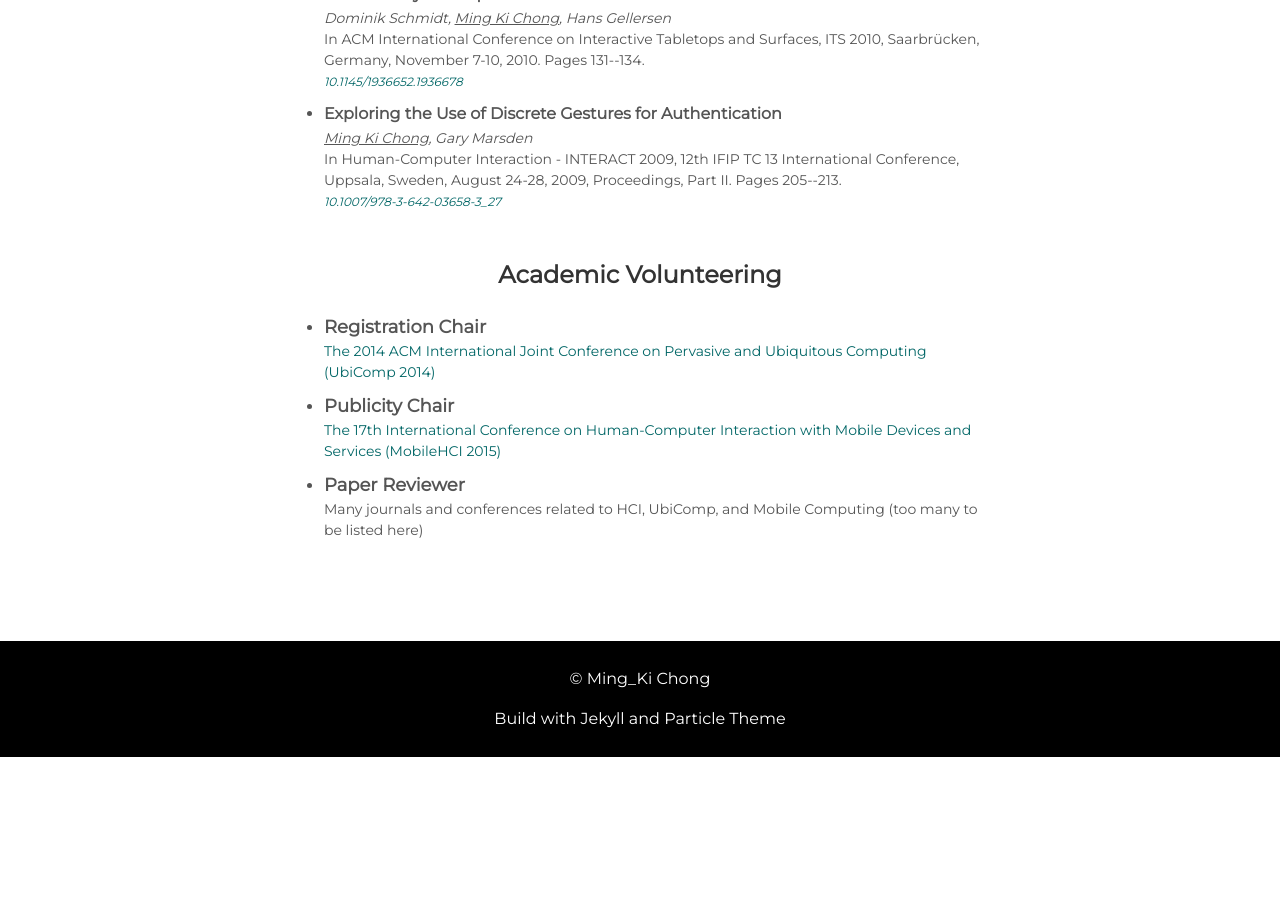
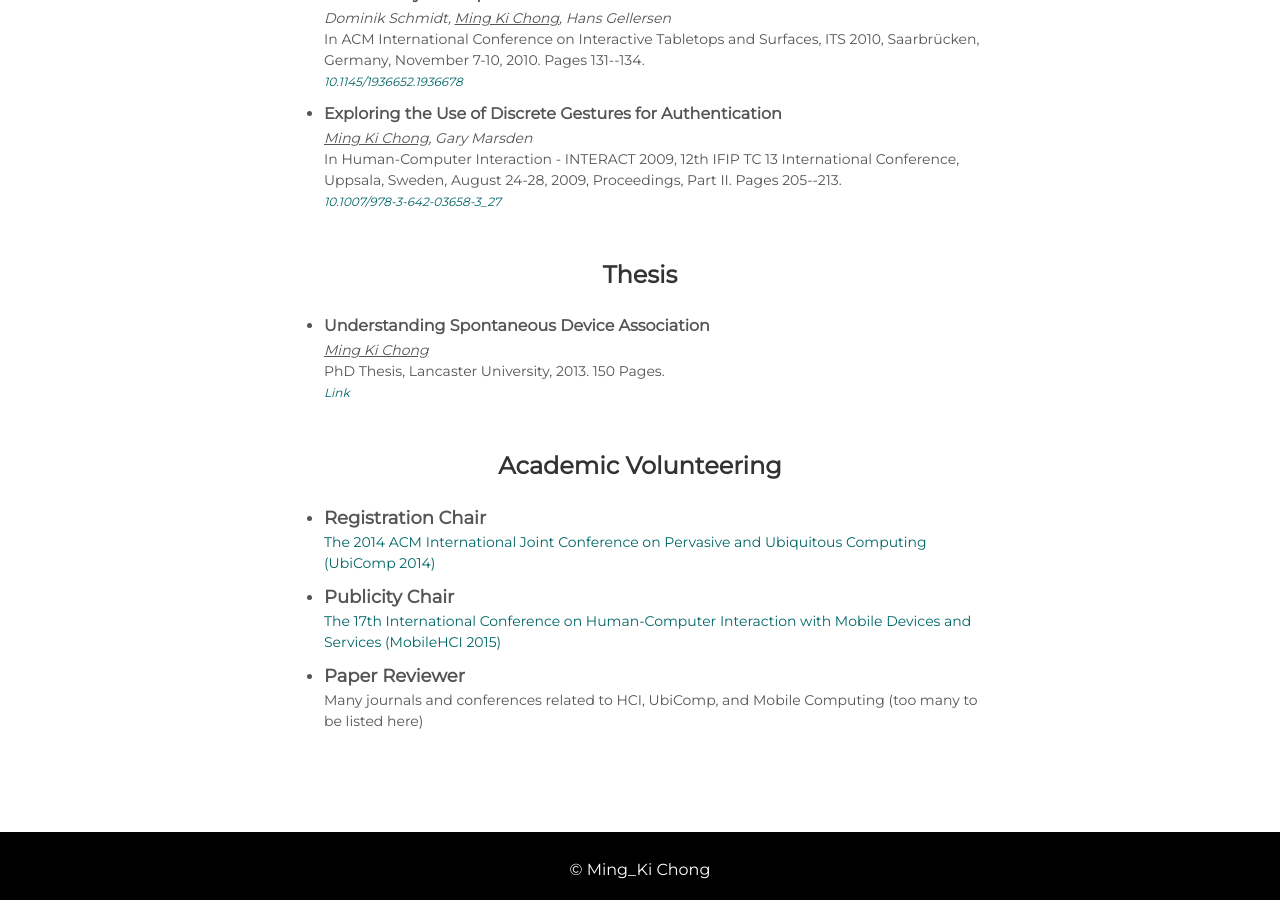
Before and after one commit to mingkichong/mingkichong.github.io, a Jekyll site: the page built from index.html, in a window 1280 px wide and 900 px high, scrolled down 6921 px. Built offline with Jekyll 4.4.1, drawn with Linux system fonts in a browser that asks for light colours; before the commit the page ends 7678 px from its top, so only the background shows below that.

Commit message:
added phd thesis

```diff
--- a/_includes/about.html
+++ b/_includes/about.html
@@ -54,7 +54,7 @@
 <div class="about_details">
   I have special interests in user-centered design and creating technology that is easy to use.
   Before Booking.com, I was a researcher in <span id="about_link"><a href="https://www.gla.ac.uk/schools/computing/" target="_blank">University of Glasgow</a></span> and <span id="about_link"><a href="http://www.lancaster.ac.uk/scc/" target="_blank">Lancaster University</a></span> in the UK.
-  I have a <span id="about_link"><a href="http://www.research.lancs.ac.uk/portal/en/publications/understanding-spontaneous-device-association(0849d7da-ed82-4cb7-9535-23eee545441e)/export.html" target="_blank">PhD in Computer Science</a></span> with a specialisation in understanding users' needs.
+  I have a <span id="about_link"><a href="http://www.research.lancs.ac.uk/portal/en/publications/understanding-spontaneous-device-association(0849d7da-ed82-4cb7-9535-23eee545441e).html" target="_blank">PhD in Computer Science</a></span> with a specialisation in understanding users' needs.
   My research interests are in the cross section of Computer Science, Mobile Computing, Human-Computer Interaction, Ubiquitous Computing, and Security and Authentication.
   I collaborated with researchers to investigate topics of <em>pairing mobile devices (i.e. spontaneous device association)</em>, <em>eye tracking</em>, <em>touch and gestural user interaction</em>, and <em>interventions for work-life balance</em>. Feel free to have a look at <span id="about_link"><a href="./#publications">my publications</a></span> or reach out to me if you are interested in any of the topics.
 </div>
--- a/_includes/publications.html
+++ b/_includes/publications.html
@@ -52,6 +52,19 @@
             {% endif %}
         {% endfor %}
     </ul>
+    <h3>Thesis</h3>
+    <ul id="pub_ul">
+        <li id="pub" align="left">
+            <span class="pub_title">Understanding Spontaneous Device Association</span>
+            <p>
+                <span class="pub_author pub_author_me">Ming Ki Chong</span>
+                <br/>
+                PhD Thesis, Lancaster University, 2013. 150 Pages.
+                <br/>
+                <span class="pub_link"><a href="http://www.research.lancs.ac.uk/portal/en/publications/understanding-spontaneous-device-association(0849d7da-ed82-4cb7-9535-23eee545441e).html" target="_blank">Link</a></span>
+            </p>
+        </li>
+    </ul>
     <h3>Academic Volunteering</h3>
     <ul id="pub_ul">
         <li id="pub" align="left">
```
